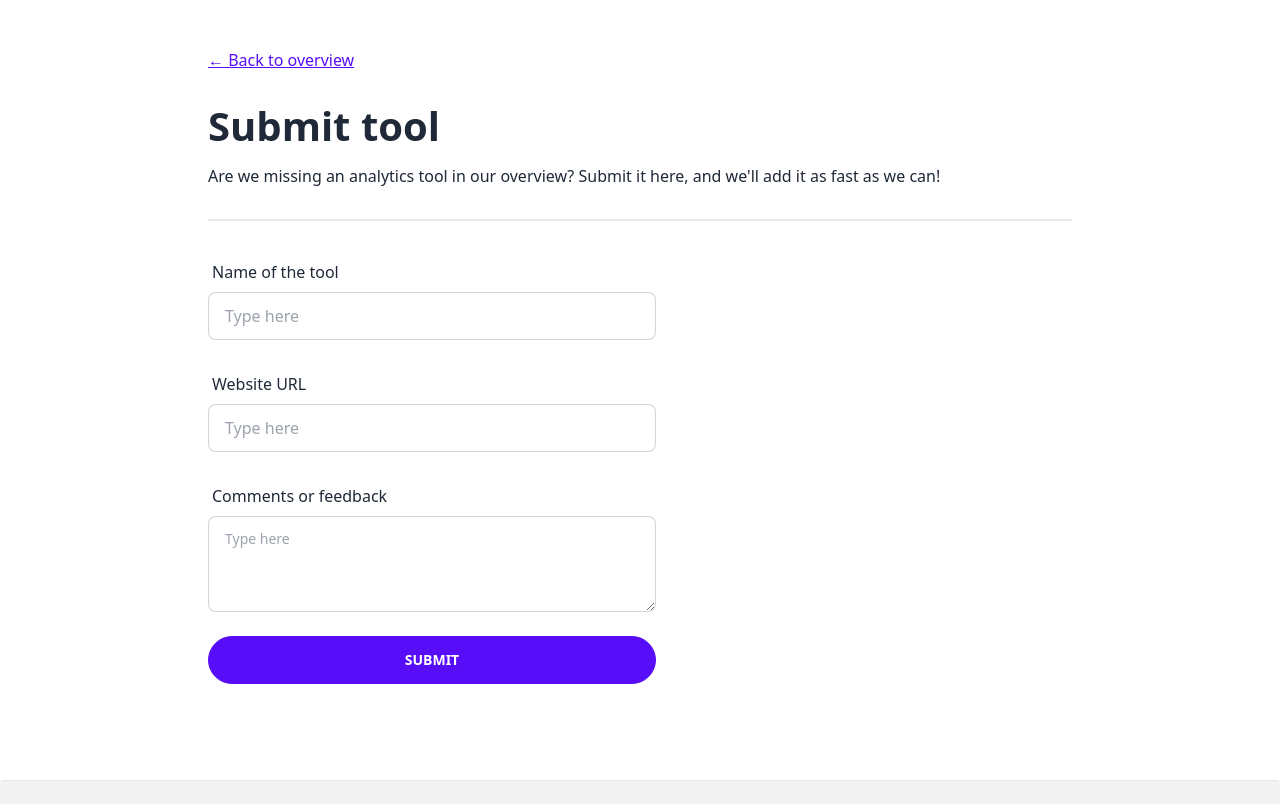
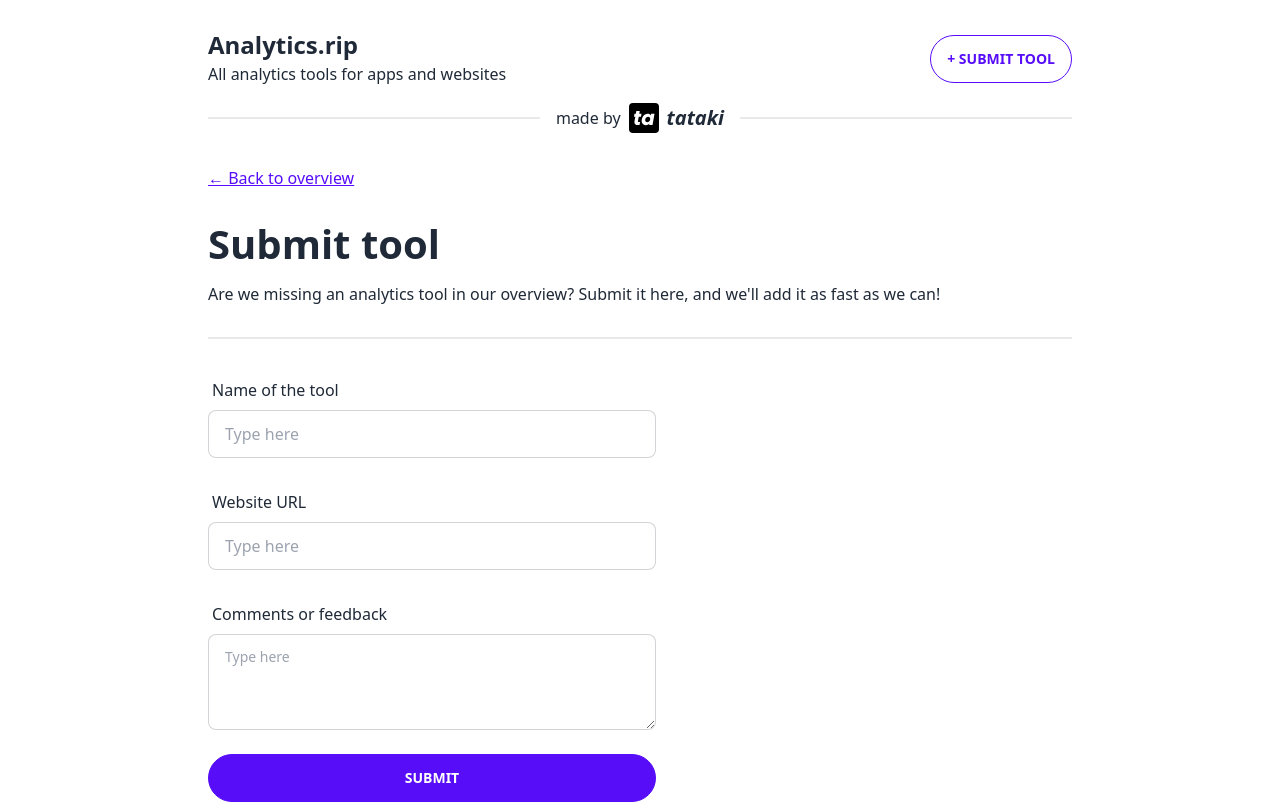
Before and after one commit to kristofferso/analytics-tools, a Next.js app: page /tool/submit in a window 1280 px wide. Shown: the top 804 px of the page. Built offline with nearby package versions, Linux system fonts and the light colour scheme.

Commit message:
add guide and fix headers and filters

```diff
--- a/components/FilterSection.js
+++ b/components/FilterSection.js
@@ -122,9 +122,10 @@
   activeFilters,
   handleSingleFilter,
 }) => {
+  const values = ["simple", "medium", "advanced"];
   return (
     <div className="btn-group">
-      {dimObject.values.map((feature, j) => {
+      {values.map((feature, j) => {
         const selected = activeFilters[dimension]?.includes(feature);
         return (
           <button
--- a/components/Header.js
+++ b/components/Header.js
@@ -2,18 +2,43 @@
 
 export default function Header() {
   return (
-    <div className="flex items-center justify-between">
-      <a
-        href="https://tataki.no"
-        target="_blank"
-        rel="noopener noreferrer"
-        className="self-start"
-      >
-        <div className="flex gap-4 items-center group">
+    <div className="flex flex-col gap-2">
+      <div className="flex justify-between items-center">
+        <div className="flex flex-col gap-1 items-start">
+          <Link href="/">
+            <a className="text-2xl font-bold leading-[1.1] hover:border-b-4 hover:-mb-1 border-gray-300">
+              Analytics.rip
+            </a>
+          </Link>
+          <h2 className="font-medium">
+            All analytics tools for apps and websites
+          </h2>
+        </div>
+
+        <Link href="/tool/submit">
+          <a className="btn btn-primary btn-outline rounded-full">
+            + Submit tool
+          </a>
+        </Link>
+      </div>
+      <div className="divider">
+        <a
+          href="https://tataki.no"
+          target="_blank"
+          rel="noopener noreferrer"
+          className="flex gap-2 items-center group"
+        >
+          <p
+            className="font-medium min-w-max
+          "
+          >
+            made by
+          </p>
+
           <svg
             className="rounded fill-black group-hover:fill-primary-focus"
-            width="50"
-            height="50"
+            width="30"
+            height="30"
             viewBox="0 0 300 300"
             fill="none"
             xmlns="http://www.w3.org/2000/svg"
@@ -24,16 +49,11 @@
               fill="white"
             />
           </svg>
-          <p className="text-2xl font-bold italic group-hover:border-b-4 group-hover:-mb-1 border-gray-300">
+          <p className="text-xl font-bold italic group-hover:border-b-4 group-hover:-mb-1 border-gray-300">
             tataki
           </p>
-        </div>
-      </a>
-      <Link href="/tool/submit">
-        <a className="btn btn-primary btn-outline rounded-full">
-          + Submit tool
         </a>
-      </Link>
+      </div>
     </div>
   );
 }
--- a/components/Page.js
+++ b/components/Page.js
@@ -3,13 +3,14 @@
 export default function Page({ children }) {
   return (
     <>
-      <div className="max-w-4xl mx-auto px-4 py-12 flex flex-col gap-10">
+      <div className="max-w-4xl mx-auto px-4 pb-12 pt-8 flex flex-col gap-6">
         {children}
       </div>
       <footer className="footer footer-center py-16 px-10 bg-base-200 text-base-content rounded mt-12 border-t">
         <div className="grid grid-flow-col gap-4">
           <TextLink href="/">All analytics tools</TextLink>
-          <TextLink href="/tools/submit">Submit tool</TextLink>
+          <TextLink href="/guide">Tool guide</TextLink>
+          <TextLink href="/tool/submit">Submit tool</TextLink>
         </div>
 
         <div>
--- a/components/ToolCard.js
+++ b/components/ToolCard.js
@@ -6,7 +6,7 @@
 export default function ToolCard({ tool }) {
   const router = useRouter();
 
-  const urlName = tool.name?.replaceAll(" ", "-").toLowerCase();
+  const urlName = tool.name?.replace(/\s/g, "-").toLowerCase();
 
   return (
     <div
--- a/pages/404.js
+++ b/pages/404.js
@@ -1,9 +1,11 @@
 import TextLink from "../components/elements/TextLink";
+import Header from "../components/Header";
 import Page from "../components/Page";
 
 export default function FourOFour() {
   return (
     <Page>
+      <Header />
       <h1 className="text-4xl font-medium">Not found</h1>
       <p className="">
         That&apos;s a missing page, unfortunately! Sorry about that.
--- a/pages/api/hello.js
+++ /dev/null
@@ -1,3 +0,0 @@
-export default function handler(req, res) {
-  res.status(200).json({ name: "John Doe" });
-}
--- /dev/null
+++ b/pages/guide.js
@@ -0,0 +1,89 @@
+import TextLink from "../components/elements/TextLink";
+import Header from "../components/Header";
+import Page from "../components/Page";
+import ToolCard from "../components/ToolCard";
+import { supabase } from "../utils/supabase";
+
+export default function Guide({ tools }) {
+  return (
+    <Page>
+      <Header />
+      <TextLink href="/">← Back to all tools</TextLink>
+      <div className="flex flex-col gap-6">
+        <h1 className="text-5xl font-medium">Analytics tool guide</h1>
+
+        <GuideSection
+          tools={tools}
+          title="Easy, privacy friendly and cookieless analytics"
+          description="Tools that think alternatively about tracking by not relying on
+          cookies and are explicit about not collecting any personal data while still giving you valuable insights."
+          filterFunction={(tool) =>
+            tool.privacy_friendly &&
+            !tool.cookie_based &&
+            tool.analysis_level === "simple" &&
+            (tool.hosting === "both" || tool.hosting === "cloud")
+          }
+        />
+
+        <GuideSection
+          tools={tools}
+          title="Tools that look and feel like Google Analytics"
+          description="Tools with the same level of reports and predefined dashboards,
+              while still having the possiblity of drilling down in to your
+              reports or making your own."
+          filterFunction={(tool) =>
+            tool.analysis_level === "medium" &&
+            (tool.hosting === "both" || tool.hosting === "cloud")
+          }
+        />
+
+        <GuideSection
+          tools={tools}
+          title="Next level analytics tools for digital products"
+          description="If you want to unleash the potential of advanced product analysis by understanding how users behave, where they meet friction and what they are looking for. Create segments, user paths and funnels better understand churn, conversions and value creation."
+          filterFunction={(tool) =>
+            tool.analysis_level === "advanced" &&
+            tool.type === "product analytics"
+          }
+        />
+
+        <GuideSection
+          tools={tools}
+          title="Easy and simple. Just web analytics and nothing more"
+          description="If you want easy predefined dashboards and reports showing traffic sources, campaigns and which parts of your site is being used. Basic
+          filtering and that's about it."
+          filterFunction={(tool) =>
+            tool.analysis_level === "simple" &&
+            tool.type === "web analytics" &&
+            tool.hosting === "cloud"
+          }
+        />
+      </div>
+    </Page>
+  );
+}
+
+export const getStaticProps = async () => {
+  const { data: tools } = await supabase.from("tools").select("*");
+
+  return { props: { tools } };
+};
+
+const GuideSection = ({
+  title,
+  description,
+  filterFunction = () => true,
+  tools,
+}) => (
+  <div className="flex flex-col gap-8 mb-12">
+    <div className="flex flex-col gap-2">
+      <h2 className="text-3xl font-medium">{title} </h2>
+      <p className="">{description}</p>
+    </div>
+    <div className="flex flex-wrap gap-6">
+      {tools.filter(filterFunction).map((tool, i) => {
+        return <ToolCard key={i} tool={tool} />;
+      })}
+    </div>
+  </div>
+);
--- a/pages/index.js
+++ b/pages/index.js
@@ -5,6 +5,7 @@
 import { useState, useEffect } from "react";
 import FilterSection from "../components/FilterSection";
 import { reduceDimension } from "../utils/reduceDimension";
+import Link from "next/link";
 
 export default function Home({ tools }) {
   const [filterDimensions, setFilterDimensions] = useState({});
@@ -74,19 +75,14 @@
   return (
     <Page>
       <Header />
-      <div className="">
-        <h1 className="text-5xl font-bold leading-[1.1]">
-          All analytics tools
-        </h1>
-        <h2 className="text-3xl font-medium mt-2">for apps and websites</h2>
-      </div>
-
+      <h1 className="text-5xl font-medium">All the analytics tools</h1>
       <FilterSection
         activeFilters={activeFilters}
         setActiveFilters={setActiveFilters}
         filterDimensions={filterDimensions}
         typeDimension={typeDimension}
       />
+
       <div className="flex flex-col gap-2">
         <div className="divider">
           <h3 className="text-lg min-w-max">
@@ -97,7 +93,13 @@
               : "No tools match your criterias"}
           </h3>
         </div>
-        <div className="flex items-center justify-center grow">
+        <div className="alert bg-purple-200">
+          Too many tools and parameters? Check out the guide
+          <Link href="/guide">
+            <a className="btn btn-primary rounded-full">Go to guide →</a>
+          </Link>{" "}
+        </div>
+        <div className="flex items-center justify-center grow mt-3">
           {Object.keys(activeFilters).length > 0 && (
             <button
               className="btn btn-sm btn-outline rounded-full"
--- a/pages/tool/submit.js
+++ b/pages/tool/submit.js
@@ -1,9 +1,11 @@
 import TextLink from "../../components/elements/TextLink";
+import Header from "../../components/Header";
 import Page from "../../components/Page";
 
 export default function Submit() {
   return (
     <Page>
+      <Header />
       <form
         name="submit-tool"
         method="POST"
--- a/pages/tool/submitted.js
+++ b/pages/tool/submitted.js
@@ -1,9 +1,11 @@
 import TextLink from "../../components/elements/TextLink";
+import Header from "../../components/Header";
 import Page from "../../components/Page";
 
 export default function Submitted() {
   return (
     <Page>
+      <Header />
       <h1 className="text-4xl font-medium">Thank you!</h1>
       <p className="">
         We&apos;ve received your submission and will try to add it to the
```
